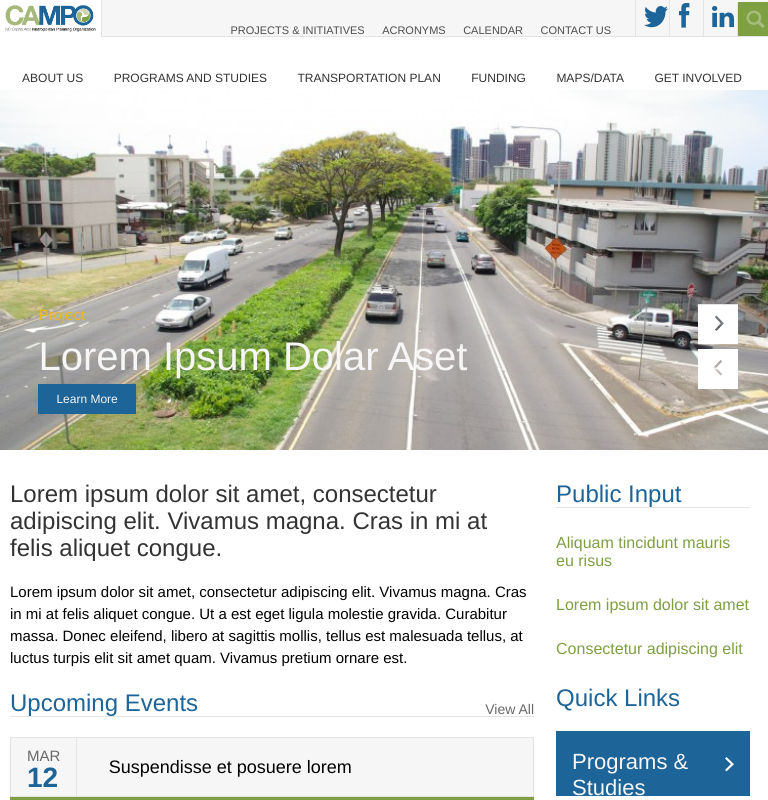
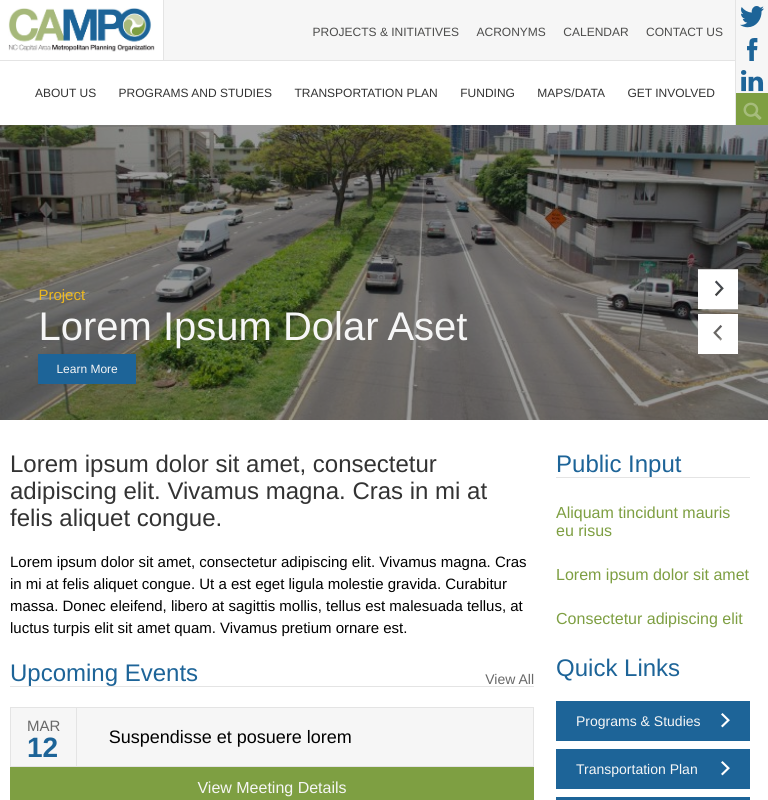
Before and after one commit to bkfrye/campo, a website: page index.html in a window 768 px wide. Drawn offline with Linux system fonts and the light colour scheme.

Commit message:
worked on header media queries

```diff
--- a/css/styles.sass
+++ b/css/styles.sass
@@ -145,6 +145,12 @@ article
     @include tablet
         height: 90px
 
+    @media (max-width:1068px)
+        height: 100px
+
+    @media (min-width:767px) and (max-width:940px)
+        height: 60px
+
 
 
     #logo
@@ -153,23 +159,8 @@ article
         top: 0
         left: 0
         z-index: 999
+        height: 100%
 
-
-
-
-        @include tablet
-            height: 90px
-            width: auto
-
-    @media (max-width: 892px)
-            #logo
-                height: 37px
-                width: auto
-
-            .main-nav
-                clear: both
-                display: block
-                margin: 0 auto
 
 
 
@@ -184,62 +175,76 @@ article
         border-bottom: $border
         height: 40%
 
+        @media (min-width:767px) and (max-width:940px)
+            height: 100%
+
         ul
             margin: 0 15em
-            padding-top: 20px
+            padding-top: 17px
             float: right
 
-            @include tablet
-                margin: 0 9em
+            @media (min-width:940px) and (max-width:1068px)
+                padding: 10px
+                margin: 0 9.4em
+
+            @media (min-width:767px) and (max-width:940px)
+                height: 100%
+                line-height: 27px
+                margin: 0 32px
 
             li
                 font-size: 12px
                 font-weight: 300
                 margin-right: 18px
 
-                @media (max-width:1206px)
-                    font-size: 11px
-                    margin-right: 13px
-
-
                 a:link, a:visited
                     color: #4d4d4c
                 a:hover
-                    border-bottom: 1px solid $yellow
+                    //border-bottom: 1px solid $yellow
+
+                @media (max-width:1206px)
+                    margin-right: 13px
+                    font-size: 12px
 
 
             .utility-link-icons
                 margin-top: -30px
                 top: 0
 
+
                 ul
                     padding: 0
                     margin: 0
                     position: absolute
-                    top: -5px
+                    top: -3px
                     right: 0
 
                     li
                         margin: 0
 
-
                         a
                             display: inline-block
                             border-left: $border
-                            height: 100%
-                            width: 60px
+                            text-align: center
+                            padding: 16px
+                            width: 28px
 
-                            @include tablet
-                                width: 30px
+                            @media (min-width:940px) and (max-width:1068px)
+                                width: 18px
+                                padding: 9px
 
+                            @media (max-width:939px)
+                                display: block
+                                position: relative
+                                background: $white
+                                height: 14px
+                                z-index: 100
+                                padding: 9px 2px
 
-                            img
-                                display: block
-                                margin: 0 auto
-                                padding: 18px
+                                img
+                                    max-width: 35px
+                                    height: auto
 
-                                @include tablet
-                                    padding: 8px
 
                         #search
                             background-color: $green
@@ -257,25 +262,40 @@ article
             float: right
             position: relative
 
+            @media (min-width:767px) and (max-width:940px)
+                position: absolute
+                width: 100%
+                background: #fff
+                bottom: -28px
+                text-align: center
+                z-index: 99
+                border-top: $border
+
+                li
+                    //font-size: 12px
+
             li
                 margin: 4px 26px 4px 0
                 font-size: 14px
                 line-height: 80px
 
-                @media (min-width: 893px) and (max-width:1206px)
-                    font-size: 11px
-                    margin: 0 18 0 0
-
-            @media (max-width: 892px)
-                li
-                    font-size: 12px
-
                 a:link, a:visited
                     color: $black
 
+                @media (max-width:1068px)
+                    line-height: 64px
 
 
+                @media (max-width:1206px)
+                    font-size: 12px
+                    margin: 0 18 0 0
 
+                @media (max-width:978px)
+                    font-size: 11px
+
+
+                @media (min-width:767px) and (max-width:940px)
+                    font-size: 12px
 
 
 //--------------------------------------------------------------
@@ -285,10 +305,16 @@ article
 .hero
     height: 45%
     width: 100%
-    @include background( url(/img/placeholder.jpg) no-repeat center center)
+    @include background( url(../img/placeholder.jpg) no-repeat center center)
     background-size: cover
     color: $white
     position: relative
+
+    .overlay
+        position: absolute
+        height: 100%
+        width: 100%
+        background-color: rgba(0,0,0,0.4)
 
 
     .hero-info
@@ -309,7 +335,7 @@ article
 
     p
         color: $yellow
-        margin: 0
+        margin-bottom: -10px
 
 
     h1
@@ -479,7 +505,10 @@ main
                 font-weight: 300
                 font-size: 14px
 
-            @include tablet
+                img
+                    float: right
+
+            //@include tablet
                 a
                     font-size: 22px
                     padding: 18px 16px 0 16px
@@ -487,13 +516,6 @@ main
 
                 img
                     margin-top: 8px
-
-
-                img
-                    float: right
-
-
-
 
 //--------------------------------------------------------------
 //  Connect With Us
--- a/index.html
+++ b/index.html
@@ -10,6 +10,7 @@
     <body>
 
         <header id="site-header">
+
                 <a href="index.html"><img id="logo" src="img/campo-logo.png" alt=""></a>
 
             <nav class="utility-nav">
@@ -67,7 +68,7 @@
 
 <!--            <img src="img/placeholder.jpg">-->
 
-
+            <div class="overlay">
                 <div class="hero-info">
                     <div class="slider-nav">
                         <ul>
@@ -83,6 +84,7 @@
                     <p id="project-name">Project</p>
                     <h1>Lorem Ipsum Dolar Aset</h1>
                     <a href="#" id="learn-btn" class="btn">Learn More</a>
+                </div>
             </div>
         </div>
 
@@ -287,6 +289,7 @@
                         </ul>
                     </div>
 
+
                     <div class="footer-column">
                         <ul>
                             <li><a href="#">Transportation Plan</a></li>
@@ -328,6 +331,7 @@
                                 </div>
                         </ul>
                     </div>
+
                 </nav>
 
 
```
Also changed, not shown: css/stylesheet.css. Lines whose indentation alone changed are shown as unchanged.
